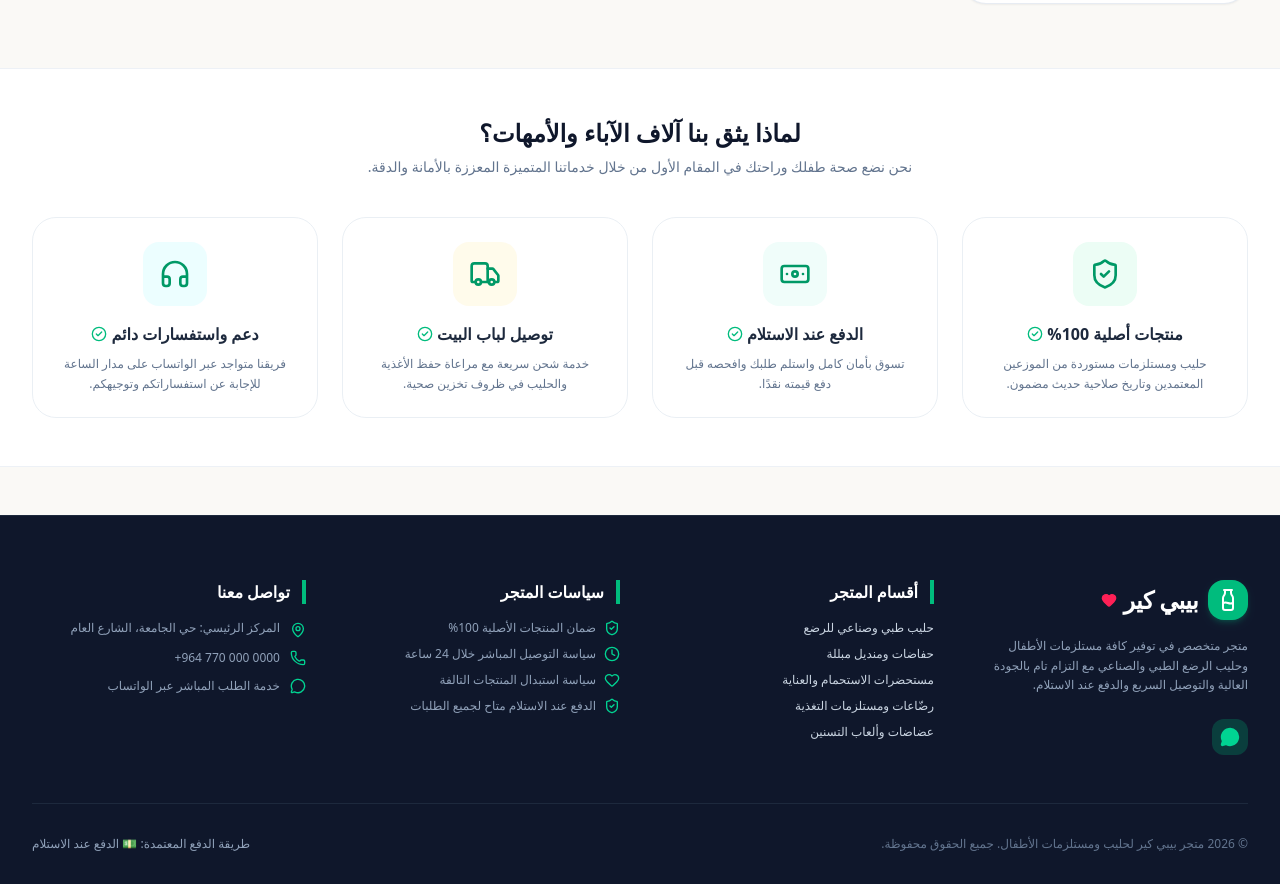
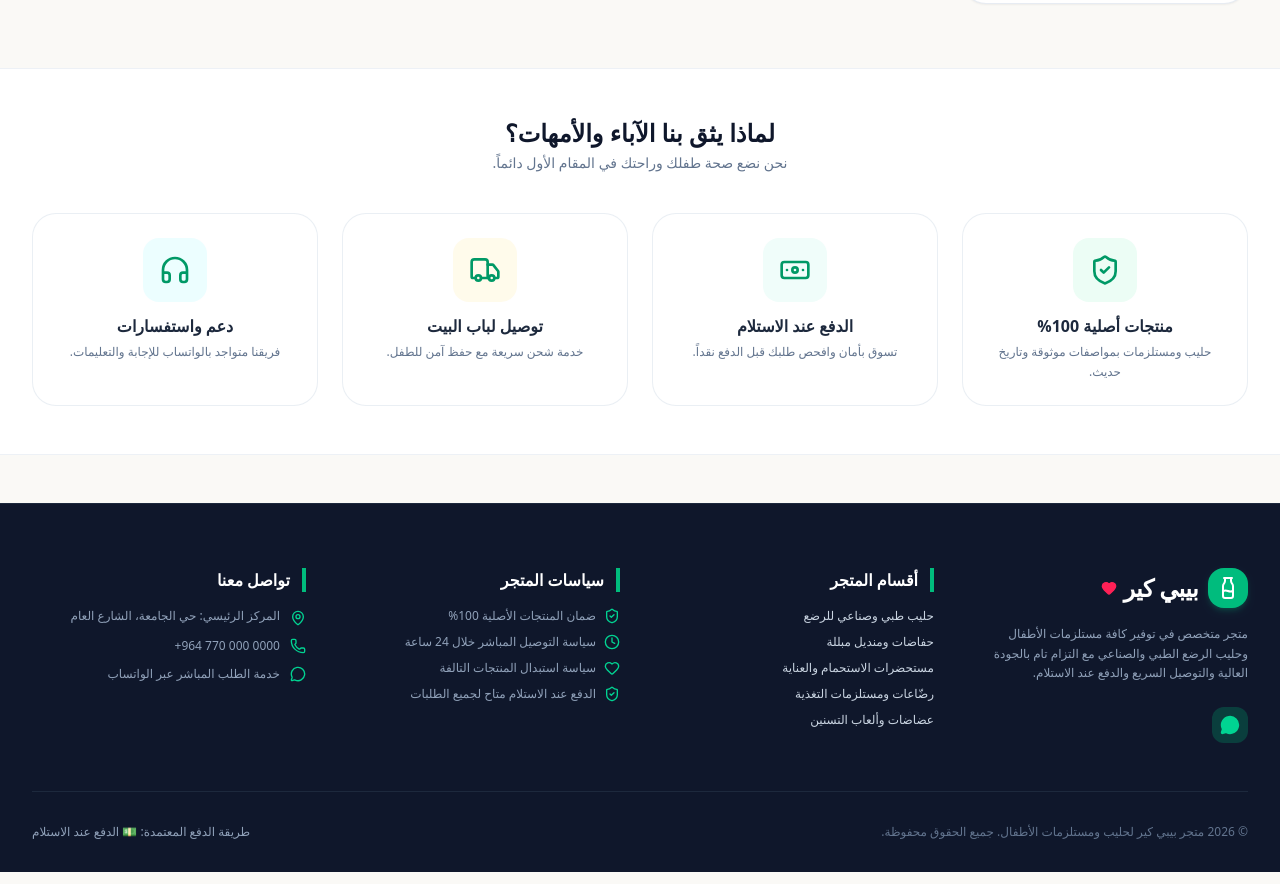
Before and after one commit to abbasabdjalil868-netizen/baby-store, a Next.js app: page / in a window 1280 px wide. Shown: the part 2675-3559 px from the top of the page. Built offline with nearby package versions, Linux system fonts and the light colour scheme.

Commit message:
MobileBottomNavAndPolishing

```diff
--- a/src/app/page.tsx
+++ b/src/app/page.tsx
@@ -10,12 +10,13 @@
 import { CartDrawer } from '../components/CartDrawer';
 import { ProductQuickView } from '../components/ProductQuickView';
 import { AuthModal } from '../components/AuthModal';
+import { BottomNav } from '../components/BottomNav';
 import { Toast } from '../components/Toast';
 import { Footer } from '../components/Footer';
 
 export default function Home() {
   return (
-    <div className="flex flex-col min-h-screen">
+    <div className="flex flex-col min-h-screen pb-16 md:pb-0 max-w-full overflow-x-hidden">
       {/* Announcement Top Bar */}
       <AnnouncementBar />
 
@@ -23,12 +24,12 @@
       <Navbar />
 
       {/* Page Content */}
-      <main className="flex-1">
+      <main className="flex-1 max-w-full overflow-x-hidden">
         {/* Promotional Hero Section */}
         <HeroBanner />
 
         {/* Store Container */}
-        <div className="max-w-7xl mx-auto px-4 sm:px-6 lg:px-8 pt-8">
+        <div className="max-w-7xl mx-auto px-3 sm:px-6 lg:px-8 pt-4 sm:pt-8">
           {/* Filtering Bar */}
           <CategoryFilter />
 
@@ -44,6 +45,7 @@
       <CartDrawer />
       <ProductQuickView />
       <AuthModal />
+      <BottomNav />
       <Toast />
 
       {/* Footer */}
--- /dev/null
+++ b/src/components/BottomNav.tsx
@@ -0,0 +1,80 @@
+'use client';
+
+import React from 'react';
+import { useCart } from '../context/CartContext';
+import { Home, Grid, ShoppingBag, User, Settings } from 'lucide-react';
+import Link from 'next/link';
+
+export const BottomNav: React.FC = () => {
+  const { totalItems, openCart, user, openAuthModal } = useCart();
+
+  const scrollToSection = (id: string) => {
+    const el = document.getElementById(id);
+    if (el) {
+      el.scrollIntoView({ behavior: 'smooth' });
+    } else {
+      window.scrollTo({ top: 0, behavior: 'smooth' });
+    }
+  };
+
+  return (
+    <div className="block md:hidden fixed bottom-0 left-0 right-0 z-40 bg-white/95 backdrop-blur-lg border-t border-slate-200/80 shadow-lg px-2 py-2 w-full dir-rtl">
+      <div className="flex items-center justify-around text-slate-600 max-w-md mx-auto">
+
+        {/* Home */}
+        <button
+          onClick={() => window.scrollTo({ top: 0, behavior: 'smooth' })}
+          className="flex flex-col items-center gap-0.5 text-emerald-700 font-bold active:scale-95 transition-transform"
+        >
+          <Home className="w-5 h-5 stroke-[2.2]" />
+          <span className="text-[10px]">الرئيسية</span>
+        </button>
+
+        {/* Categories */}
+        <button
+          onClick={() => scrollToSection('products-section')}
+          className="flex flex-col items-center gap-0.5 hover:text-emerald-700 active:scale-95 transition-transform"
+        >
+          <Grid className="w-5 h-5" />
+          <span className="text-[10px]">الأقسام</span>
+        </button>
+
+        {/* Cart Trigger */}
+        <button
+          onClick={openCart}
+          className="relative flex flex-col items-center gap-0.5 hover:text-emerald-700 active:scale-95 transition-transform"
+        >
+          <div className="relative">
+            <ShoppingBag className="w-5 h-5 text-emerald-600" />
+            {totalItems > 0 && (
+              <span className="absolute -top-1.5 -right-2 bg-amber-400 text-amber-950 text-[9px] font-extrabold w-4 h-4 rounded-full flex items-center justify-center shadow-xs">
+                {totalItems}
+              </span>
+            )}
+          </div>
+          <span className="text-[10px] font-bold text-emerald-700">السلة</span>
+        </button>
+
+        {/* Account / Admin */}
+        {user?.role === 'admin' ? (
+          <Link
+            href="/admin"
+            className="flex flex-col items-center gap-0.5 text-emerald-800 font-bold active:scale-95 transition-transform"
+          >
+            <Settings className="w-5 h-5 text-emerald-700" />
+            <span className="text-[10px]">الأدمن</span>
+          </Link>
+        ) : (
+          <button
+            onClick={openAuthModal}
+            className="flex flex-col items-center gap-0.5 hover:text-emerald-700 active:scale-95 transition-transform"
+          >
+            <User className="w-5 h-5" />
+            <span className="text-[10px]">{user ? user.name : 'حسابي'}</span>
+          </button>
+        )}
+
+      </div>
+    </div>
+  );
+};
--- a/src/components/TrustSignals.tsx
+++ b/src/components/TrustSignals.tsx
@@ -6,56 +6,55 @@
 export const TrustSignals: React.FC = () => {
   const features = [
     {
-      icon: <ShieldCheck className="w-8 h-8 text-emerald-600" />,
+      icon: <ShieldCheck className="w-6 h-6 sm:w-8 sm:h-8 text-emerald-600" />,
       title: 'منتجات أصلية 100%',
-      desc: 'حليب ومستلزمات مستوردة من الموزعين المعتمدين وتاريخ صلاحية حديث مضمون.',
+      desc: 'حليب ومستلزمات بمواصفات موثوقة وتاريخ حديث.',
       bg: 'bg-emerald-50',
     },
     {
-      icon: <Banknote className="w-8 h-8 text-emerald-600" />,
+      icon: <Banknote className="w-6 h-6 sm:w-8 sm:h-8 text-emerald-600" />,
       title: 'الدفع عند الاستلام',
-      desc: 'تسوق بأمان كامل واستلم طلبك وافحصه قبل دفع قيمته نقدًا.',
+      desc: 'تسوق بأمان وافحص طلبك قبل الدفع نقداً.',
       bg: 'bg-teal-50',
     },
     {
-      icon: <Truck className="w-8 h-8 text-emerald-600" />,
+      icon: <Truck className="w-6 h-6 sm:w-8 sm:h-8 text-emerald-600" />,
       title: 'توصيل لباب البيت',
-      desc: 'خدمة شحن سريعة مع مراعاة حفظ الأغذية والحليب في ظروف تخزين صحية.',
+      desc: 'خدمة شحن سريعة مع حفظ آمن للطفل.',
       bg: 'bg-amber-50',
     },
     {
-      icon: <Headphones className="w-8 h-8 text-emerald-600" />,
-      title: 'دعم واستفسارات دائم',
-      desc: 'فريقنا متواجد عبر الواتساب على مدار الساعة للإجابة عن استفساراتكم وتوجيهكم.',
+      icon: <Headphones className="w-6 h-6 sm:w-8 sm:h-8 text-emerald-600" />,
+      title: 'دعم واستفسارات',
+      desc: 'فريقنا متواجد بالواتساب للإجابة والتعليمات.',
       bg: 'bg-cyan-50',
     },
   ];
 
   return (
-    <section className="py-12 bg-white border-y border-slate-200/60 my-12">
-      <div className="max-w-7xl mx-auto px-4 sm:px-6 lg:px-8">
+    <section className="py-8 sm:py-12 bg-white border-y border-slate-200/60 my-8 sm:my-12">
+      <div className="max-w-7xl mx-auto px-3 sm:px-6 lg:px-8">
 
-        <div className="text-center max-w-2xl mx-auto mb-10">
-          <h2 className="text-2xl font-extrabold text-slate-900 mb-2">لماذا يثق بنا آلاف الآباء والأمهات؟</h2>
-          <p className="text-slate-500 text-sm">
-            نحن نضع صحة طفلك وراحتك في المقام الأول من خلال خدماتنا المتميزة المعززة بالأمانة والدقة.
+        <div className="text-center max-w-2xl mx-auto mb-6 sm:mb-10">
+          <h2 className="text-lg sm:text-2xl font-extrabold text-slate-900 mb-1">لماذا يثق بنا الآباء والأمهات؟</h2>
+          <p className="text-slate-500 text-xs sm:text-sm">
+            نحن نضع صحة طفلك وراحتك في المقام الأول دائماً.
           </p>
         </div>
 
-        <div className="grid grid-cols-1 sm:grid-cols-2 lg:grid-cols-4 gap-6">
+        <div className="grid grid-cols-2 sm:grid-cols-2 lg:grid-cols-4 gap-3 sm:gap-6">
           {features.map((item, index) => (
             <div
               key={index}
-              className="p-6 rounded-3xl border border-slate-200/70 hover:border-emerald-200 hover:shadow-md transition-all flex flex-col items-center text-center group"
+              className="p-4 sm:p-6 rounded-2xl sm:rounded-3xl border border-slate-200/70 hover:border-emerald-200 hover:shadow-md transition-all flex flex-col items-center text-center group bg-white"
             >
-              <div className={`w-16 h-16 rounded-2xl ${item.bg} flex items-center justify-center mb-4 group-hover:scale-110 transition-transform`}>
+              <div className={`w-12 h-12 sm:w-16 sm:h-16 rounded-xl sm:rounded-2xl ${item.bg} flex items-center justify-center mb-3 group-hover:scale-105 transition-transform`}>
                 {item.icon}
               </div>
-              <h3 className="font-bold text-slate-800 text-base mb-2 flex items-center gap-1">
+              <h3 className="font-bold text-slate-800 text-xs sm:text-base mb-1 flex items-center gap-1">
                 <span>{item.title}</span>
-                <CheckCircle2 className="w-4 h-4 text-emerald-500" />
               </h3>
-              <p className="text-slate-500 text-xs leading-relaxed">
+              <p className="text-slate-500 text-[10px] sm:text-xs leading-relaxed">
                 {item.desc}
               </p>
             </div>
```
